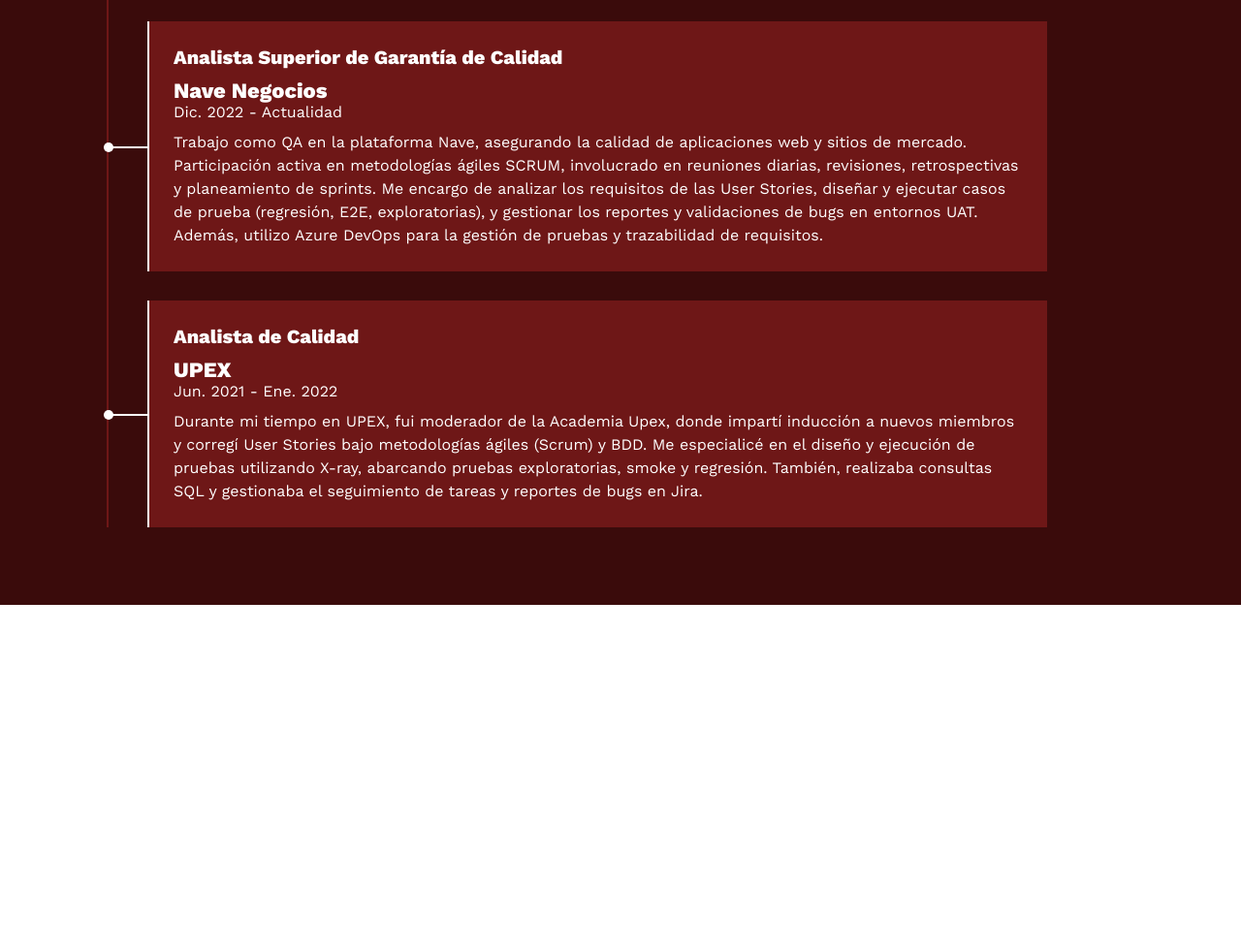
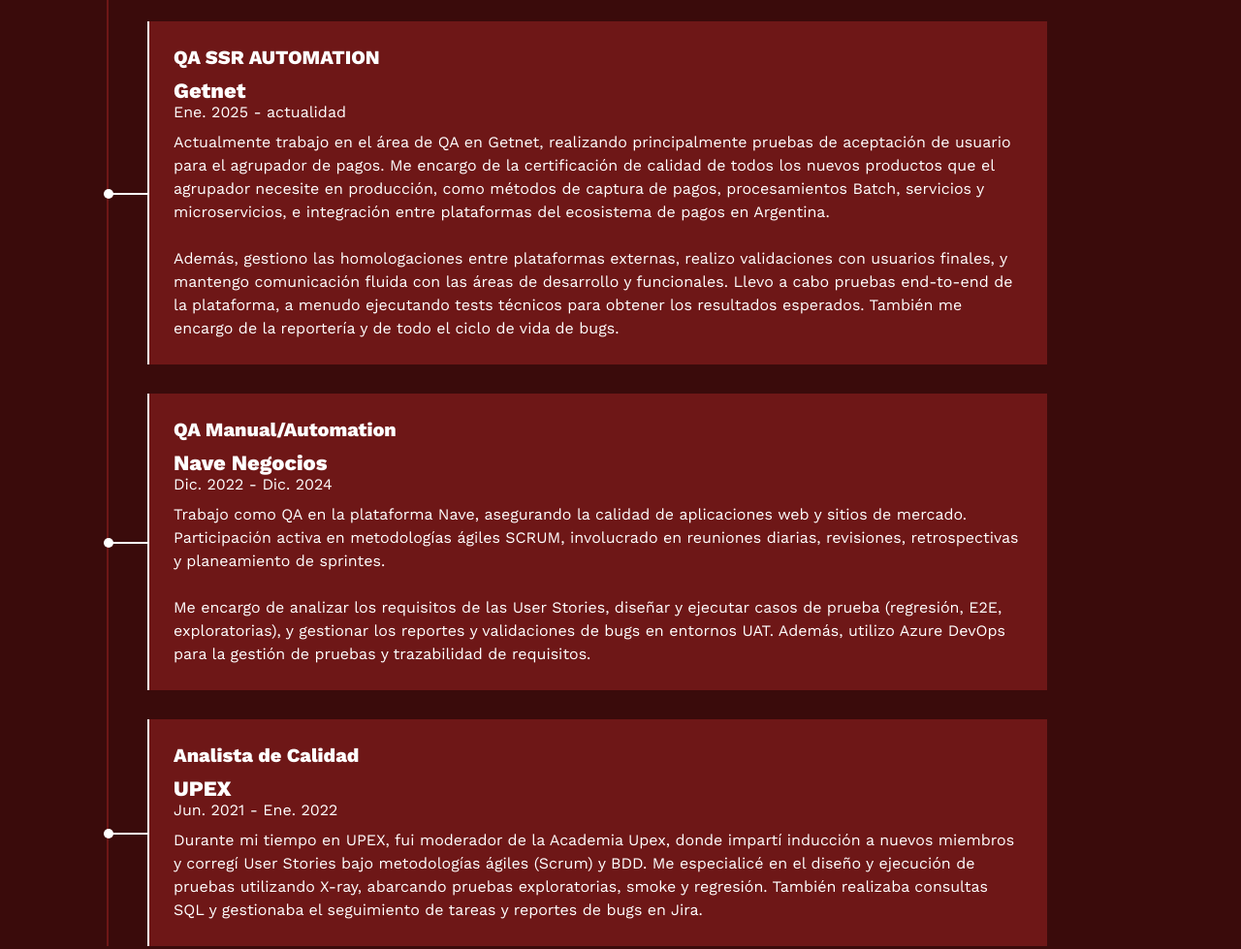
Before and after one commit to Vazquez-Ernesto/-Portafolio-QA-Automation, a plain HTML site: page index.html in a window 1280 px wide. Shown: the part 2784-3763 px from the top of the page at 97% size. Before the commit the page ends 3408 px from the top, so only its background shows below. Drawn offline with nearby package versions, Linux system fonts and the light colour scheme.

Commit message:
Update index.html
agregado de la expeiencia de get net

```diff
--- a/index.html
+++ b/index.html
@@ -226,11 +226,26 @@
                 <h3>Experiencia de trabajo</h3>
 
                 <div class="item der">
-                <h4>Analista Superior de Garantía de Calidad</h4>
+                    <h4>QA SSR AUTOMATION</h4>
+                    <span class="casa">Getnet</span>
+                    <span class="fecha">Ene. 2025 - actualidad</span>
+                    <p>
+                        Actualmente trabajo en el área de QA en Getnet, realizando principalmente pruebas de aceptación de usuario para el agrupador de pagos. Me encargo de la certificación de calidad de todos los nuevos productos que el agrupador necesite en producción, como métodos de captura de pagos, procesamientos Batch, servicios y microservicios, e integración entre plataformas del ecosistema de pagos en Argentina.
+                        <br><br>
+                        Además, gestiono las homologaciones entre plataformas externas, realizo validaciones con usuarios finales, y mantengo comunicación fluida con las áreas de desarrollo y funcionales. Llevo a cabo pruebas end-to-end de la plataforma, a menudo ejecutando tests técnicos para obtener los resultados esperados. También me encargo de la reportería y de todo el ciclo de vida de bugs.
+                    </p>
+                    <div class="conectord">
+                        <div class="circulod"></div>
+                    </div>
+                </div>
+
+                <div class="item der">
+                    <h4>QA Manual/Automation</h4>
                     <span class="casa">Nave Negocios</span>
-                <span class="fecha">Dic. 2022 - Actualidad</span>
+                    <span class="fecha">Dic. 2022 - Dic. 2024</span>
                     <p>
-                    Trabajo como QA en la plataforma Nave, asegurando la calidad de aplicaciones web y sitios de mercado. Participación activa en metodologías ágiles SCRUM, involucrado en reuniones diarias, revisiones, retrospectivas y planeamiento de sprints.
+                        Trabajo como QA en la plataforma Nave, asegurando la calidad de aplicaciones web y sitios de mercado. Participación activa en metodologías ágiles SCRUM, involucrado en reuniones diarias, revisiones, retrospectivas y planeamiento de sprintes.
+                        <br><br>
                         Me encargo de analizar los requisitos de las User Stories, diseñar y ejecutar casos de prueba (regresión, E2E, exploratorias), y gestionar los reportes y validaciones de bugs en entornos UAT. Además, utilizo Azure DevOps para la gestión de pruebas y trazabilidad de requisitos.
                     </p>
                     <div class="conectord">
@@ -243,15 +258,13 @@
                     <span class="casa">UPEX</span>
                     <span class="fecha">Jun. 2021 - Ene. 2022</span>
                     <p>
-                    Durante mi tiempo en UPEX, fui moderador de la Academia Upex, donde impartí inducción a nuevos miembros y corregí User Stories bajo metodologías ágiles (Scrum) y BDD. Me especialicé en el diseño y ejecución de pruebas utilizando X-ray, abarcando pruebas exploratorias, smoke y regresión. También, realizaba consultas SQL y gestionaba el seguimiento de tareas y reportes de bugs en Jira.
+                        Durante mi tiempo en UPEX, fui moderador de la Academia Upex, donde impartí inducción a nuevos miembros y corregí User Stories bajo metodologías ágiles (Scrum) y BDD. Me especialicé en el diseño y ejecución de pruebas utilizando X-ray, abarcando pruebas exploratorias, smoke y regresión. También realizaba consultas SQL y gestionaba el seguimiento de tareas y reportes de bugs en Jira.
                     </p>
                     <div class="conectord">
                         <div class="circulod"></div>
                     </div>
                 </div>
-
             </div>
         </div>
     </div>
-</body>
-</html>
+</section>
```
Lines whose indentation alone changed are shown as unchanged.
